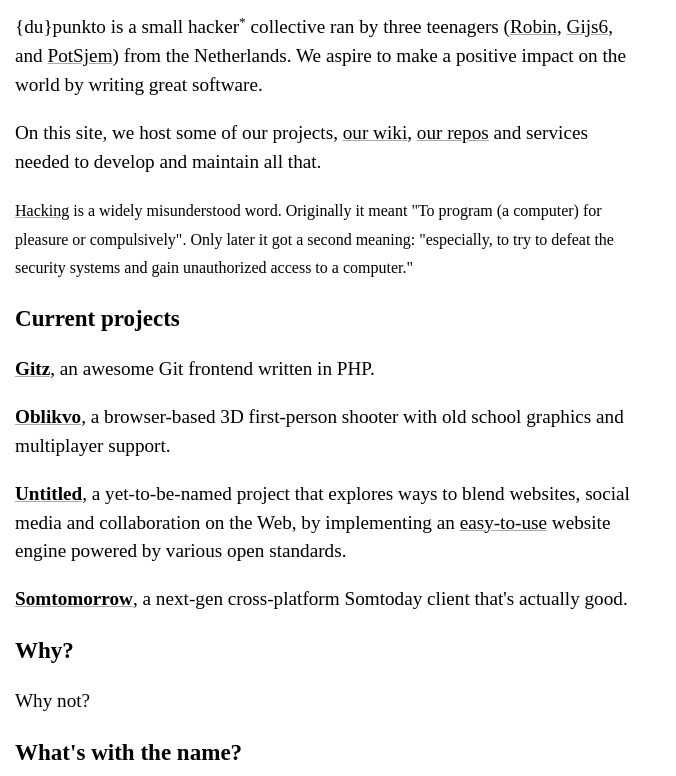
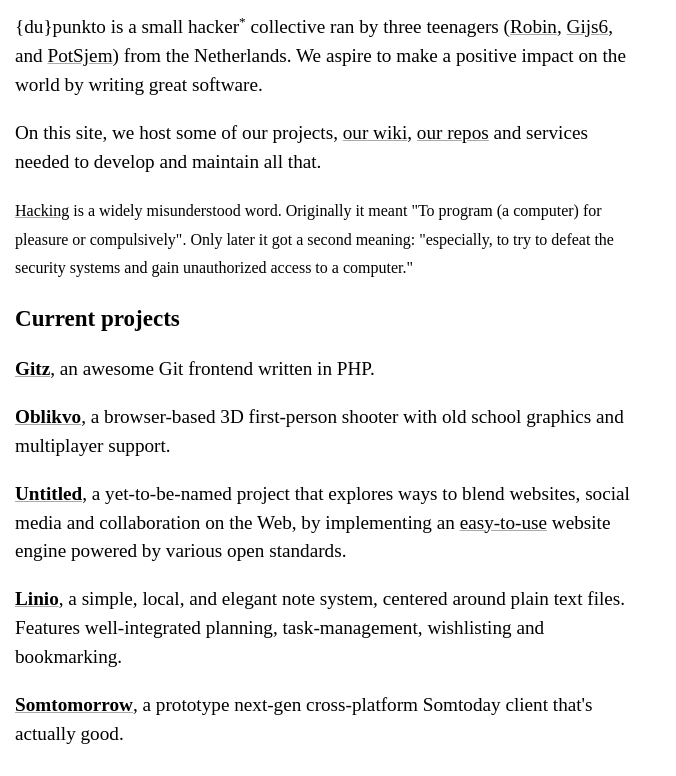
Before and after one commit to dupunkto/dupunkto.org, a plain HTML site: page src/index.html in a window 1280 px wide. Shown: the part 156-932 px from the top of the page, without its empty margins (0-676 px from the left). Drawn offline with Linux system fonts and the light colour scheme.

Commit message:
Add linio to home page

```diff
--- a/src/index.html
+++ b/src/index.html
@@ -83,8 +83,14 @@
     </p>
 
     <p>
+      <a class="t" href="//git.dupunkto.org/dupunkto/linio">Linio</a>, a simple, local,
+      and elegant note system, centered around plain text files. Features well-integrated
+      planning, task-management, wishlisting and bookmarking.
+    </p>
+
+    <p>
       <a class="t" href="//git.dupunkto.org/dupunkto/somtomorrow">Somtomorrow</a>, a
-      next-gen cross-platform Somtoday client that's actually good.
+      prototype next-gen cross-platform Somtoday client that's actually good.
     </p>
 
     <h2>Why?</h2>
```
